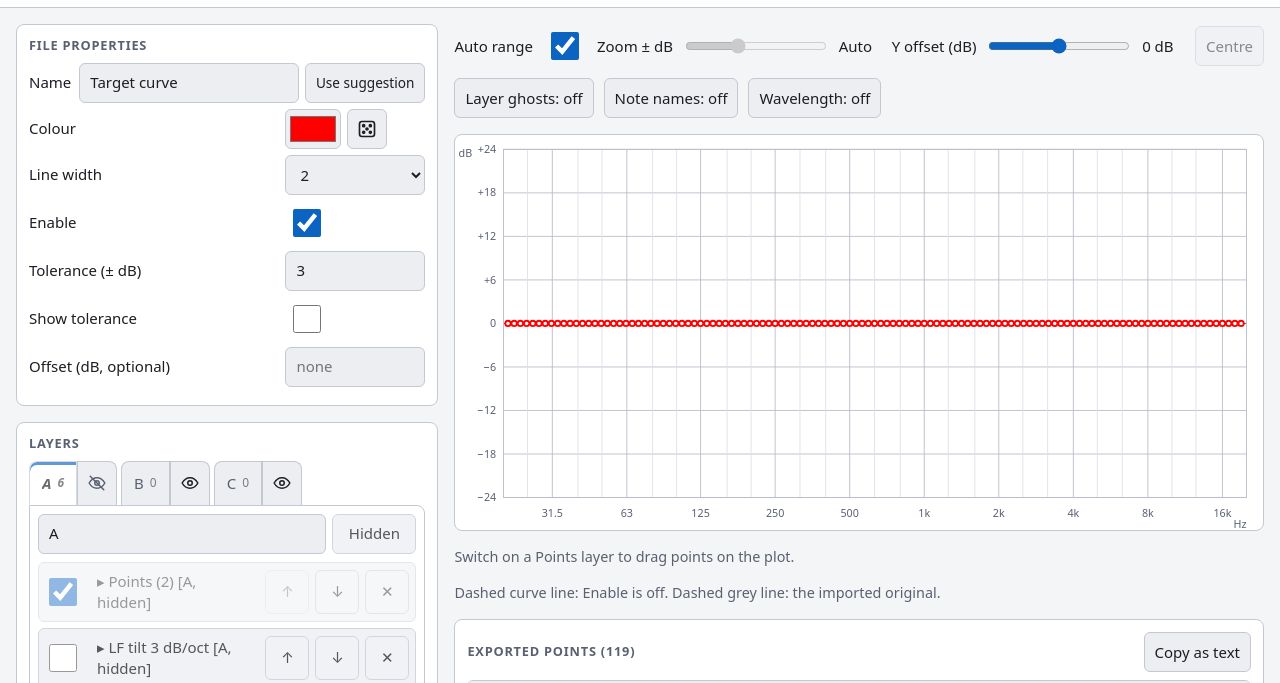
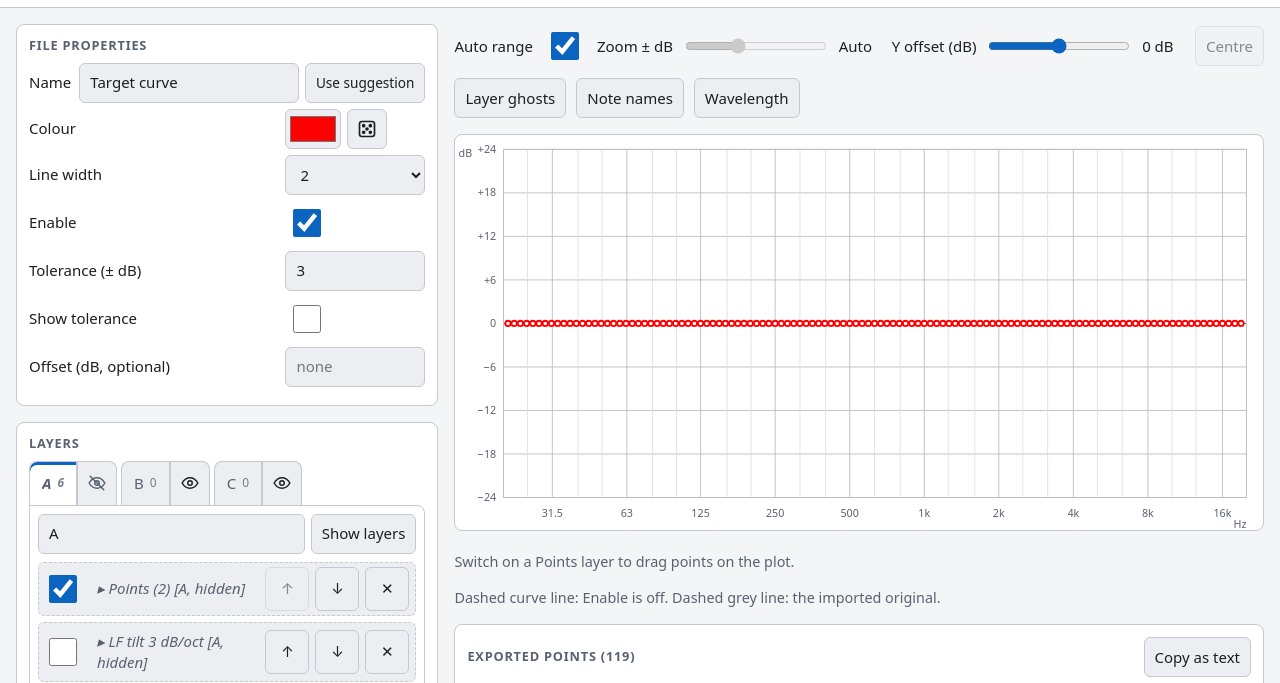
Before and after one commit to MrFreekie/target-curve-builder, a plain HTML site: page index.html in a window 1280 px wide. Both pictures are taken after a click on the button 98 px from the left and 535 px from the top of the page. Shown: the part 53-736 px from the top of the page. Drawn offline with Linux system fonts and the light colour scheme.

Commit message:
Accessibility and layout fixes from the GUI review
Plot is a group so its handles are reachable; layer tabs are plain buttons with
aria-current inside a group; plot scrolls sideways under 600px; one-column
layout below 1100px; hidden and off layers are dimmed without opacity;
on/off buttons keep a fixed name and use aria-pressed with a tick; the import
dialog focuses Cancel first.

Co-Authored-By: Claude Sonnet 5.5 <noreply@anthropic.com>

```diff
--- a/css/app.css
+++ b/css/app.css
@@ -60,13 +60,12 @@ button[aria-pressed="true"] { border-color: var(--accent); box-shadow: inset 0 0
 .tab { display: inline-flex; align-items: center; gap: 6px; min-height: 44px; padding: 6px 12px; max-width: 10em; border-radius: 8px 8px 0 0; border-bottom: none; background: var(--panel2); color: var(--muted); }
 .tab .tab-name { overflow: hidden; text-overflow: ellipsis; white-space: nowrap; }
 .tab .tab-count { font-size: 0.75rem; opacity: 0.8; }
-.tab[aria-selected="true"] { background: var(--panel); color: var(--text); font-weight: 600; box-shadow: inset 0 3px 0 var(--accent); }
-.tab.hiddengroup { font-style: italic; opacity: 0.65; }
+.tab[aria-current="true"] { background: var(--panel); color: var(--text); font-weight: 600; box-shadow: inset 0 3px 0 var(--accent); }
+.tab.hiddengroup { font-style: italic; color: var(--muted); }
 .tab-panel { border: 1px solid var(--border); border-radius: 0 8px 8px 8px; padding: 8px; background: var(--panel); }
 .group-head { display: grid; grid-template-columns: 1fr auto; gap: 6px; align-items: center; margin-bottom: 8px; }
 .group-head input[type="text"] { min-width: 0; }
 .group-head button { min-width: 84px; }
-.group-head button[aria-pressed="false"] { opacity: 0.75; }
 .group-head .note { grid-column: 1 / -1; }
 .layers .empty { color: var(--muted); padding: 10px 6px; list-style: none; }
 .add { margin-top: 8px; }
@@ -77,10 +76,11 @@ button[aria-pressed="true"] { border-color: var(--accent); box-shadow: inset 0 0
 fieldset { border: 0; margin: 0 0 8px; padding: 0; display: grid; grid-template-columns: 1fr 1fr; gap: 4px 8px; }
 fieldset label { display: flex; align-items: center; gap: 4px; min-height: 44px; }
 
-.layer.grouphidden { opacity: 0.45; }
+.layer.grouphidden { border-style: dashed; }
+.layer.grouphidden .title { font-style: italic; color: var(--muted); }
 .layers { list-style: none; margin: 0; padding: 0; display: flex; flex-direction: column; gap: 6px; }
 .layer { border: 1px solid var(--border); border-radius: 6px; background: var(--panel2); }
-.layer.off { opacity: 0.75; }
+.layer.off .title { color: var(--muted); }
 .layer-head { display: flex; align-items: center; gap: 6px; padding: 4px 6px; }
 .layer-head .title { flex: 1; min-width: 0; text-align: left; background: none; border: 0; }
 .layer-head button.icon, .pts-table button.icon { min-width: 44px; min-height: 44px; padding: 4px; }
@@ -119,9 +119,16 @@ thead th { position: sticky; top: 0; background: var(--panel2); }
 
 a.bmc { display: inline-flex; align-items: center; gap: 8px; min-height: 40px; padding: 4px 14px; font-size: 0.92rem; border-radius: 8px; background: #ffdd00; color: #000; border: 2px solid #000; font-weight: 700; text-decoration: none; }
 a.bmc:hover { filter: brightness(0.95); }
-@media (max-width: 860px) {
+@media (max-width: 1100px) {
   .layout { grid-template-columns: 1fr; }
 }
+/* On a phone the plot scrolls sideways instead of shrinking until its text is unreadable. */
+.plot-scroll { overflow-x: auto; }
+@media (max-width: 600px) {
+  .plot { min-width: 640px; }
+}
+/* A pressed on/off button shows a tick as well as the outline, so the state is not just a colour. */
+.toggle[aria-pressed="true"]::before { content: "\2713\00a0"; }
 
 .plot-tools { display: flex; align-items: center; gap: 10px; flex-wrap: wrap; }
 .plot-tools input[type="range"] { flex: 1; min-width: 140px; max-width: 320px; height: 40px; accent-color: var(--accent); }
--- a/index.html
+++ b/index.html
@@ -52,8 +52,8 @@
 
       <section aria-labelledby="h-layers">
         <h2 id="h-layers">Layers</h2>
-        <div id="layer-tabs" class="tabs" role="tablist" aria-label="Layer groups"></div>
-        <div id="tab-panel" class="tab-panel" role="tabpanel">
+        <div id="layer-tabs" class="tabs" role="group" aria-label="Layer groups"></div>
+        <div id="tab-panel" class="tab-panel" role="group">
           <div id="group-head" class="group-head"></div>
           <ul id="layers" class="layers"></ul>
           <div class="add">
@@ -66,7 +66,7 @@
 
       <section aria-labelledby="h-grid">
         <h2 id="h-grid">Output grid</h2>
-        <button type="button" id="btn-lines" aria-pressed="false" class="wide">Hide points (lines only)</button>
+        <button type="button" id="btn-lines" aria-pressed="true" class="wide toggle">Points on plot</button>
         <fieldset id="grid-modes">
           <legend class="sr-only">Output grid resolution</legend>
         </fieldset>
@@ -89,11 +89,11 @@
         <input id="yoff" type="range" min="-20" max="20" step="1" value="0" aria-describedby="yoff-val">
         <output id="yoff-val" for="yoff">0 dB</output>
         <button type="button" id="yoff-reset">Centre</button>
-        <button type="button" id="btn-ghosts" aria-pressed="false">Layer ghosts: off</button>
-        <button type="button" id="btn-notes" aria-pressed="false">Note names: off</button>
-        <button type="button" id="btn-wave" aria-pressed="false" title="Wavelength = 343 m/s divided by frequency">Wavelength: off</button>
+        <button type="button" id="btn-ghosts" class="toggle" aria-pressed="false">Layer ghosts</button>
+        <button type="button" id="btn-notes" class="toggle" aria-pressed="false">Note names</button>
+        <button type="button" id="btn-wave" class="toggle" aria-pressed="false" title="Wavelength = 343 m/s divided by frequency">Wavelength</button>
       </div>
-      <svg id="plot" class="plot" aria-describedby="points-table"><title>Target curve plot</title></svg>
+      <div class="plot-scroll"><svg id="plot" class="plot" aria-describedby="points-table"><title>Target curve plot</title></svg></div>
       <p class="note" id="handle-hint"></p>
       <p class="note">Dashed curve line: Enable is off. Dashed grey line: the imported original.</p>
       <section aria-labelledby="h-table">
@@ -124,7 +124,7 @@
     <div class="actions">
       <button type="button" id="imp-replace" class="primary">Replace the current curve</button>
       <button type="button" id="imp-add">Add as a layer</button>
-      <button type="button" id="imp-cancel">Cancel</button>
+      <button type="button" id="imp-cancel" autofocus>Cancel</button>
     </div>
     <p class="note"><strong>Replace</strong> opens the file as the curve, with its own name, colour and header. <strong>Add as a layer</strong> keeps your curve and adds the file's points as a new Points layer that sums with the other layers. Both can be undone.</p>
   </dialog>
--- a/js/app.js
+++ b/js/app.js
@@ -496,7 +496,7 @@ function startApp() {
       on.checked = l.on;
       const label = `${layerTitle(l)}, layer ${pos + 1} of ${mine.length}`;
       on.dataset.action = "on";
-      on.setAttribute("aria-label", `${label}: on`);
+      on.setAttribute("aria-label", label);
       on.addEventListener("change", () => { l.on = on.checked; li.classList.toggle("off", !l.on); stripe(li, l, i); update(); });
       const title = document.createElement("button");
       title.type = "button";
@@ -585,8 +585,6 @@ function startApp() {
         b.type = "button";
         b.id = `tab-${n}`;
         b.className = "tab";
-        b.setAttribute("role", "tab");
-        b.setAttribute("aria-controls", "tab-panel");
         b.append(Object.assign(document.createElement("span"), { className: "tab-name" }), Object.assign(document.createElement("span"), { className: "tab-count" }));
         b.addEventListener("click", () => selectTab(n));
         b.addEventListener("keydown", (ev) => {
@@ -623,9 +621,9 @@ function startApp() {
       const eye = $(`eye-${n}`);
       eye.replaceChildren(eyeIcon(!hidden));
       eye.setAttribute("aria-pressed", String(!hidden));
-      eye.setAttribute("aria-label", `${tabName(n)}: ${hidden ? "hidden. Press to show its layers" : "shown. Press to hide its layers"}`);
+      eye.setAttribute("aria-label", `Show layers in ${tabName(n)}`);
       eye.title = hidden ? "Show this group" : "Hide this group";
-      b.setAttribute("aria-selected", String(n === activeTab));
+      if (n === activeTab) b.setAttribute("aria-current", "true"); else b.removeAttribute("aria-current");
       b.tabIndex = n === activeTab ? 0 : -1;
       b.setAttribute("aria-label", `${tabName(n)}, ${count} layer${count === 1 ? "" : "s"}${hidden ? ", hidden" : ""}`);
     }
@@ -633,7 +631,7 @@ function startApp() {
     $("btn-add").setAttribute("aria-label", `Add layer to ${tabName(activeTab)}`);
   }
 
-  /** The group's name box and Shown/Hidden button, at the top of its tab. */
+  /** The group's name box and Show layers toggle, at the top of its tab. */
   function renderGroupHead() {
     const host = $("group-head");
     host.replaceChildren();
@@ -654,8 +652,8 @@ function startApp() {
     const btn = document.createElement("button");
     btn.type = "button";
     btn.setAttribute("aria-pressed", String(g.on !== false));
-    btn.textContent = g.on !== false ? "Shown" : "Hidden";
-    btn.setAttribute("aria-label", `${g.name}: ${g.on !== false ? "shown. Press to hide" : "hidden. Press to show"}`);
+    btn.textContent = "Show layers";
+    btn.className = "toggle";
     btn.addEventListener("click", () => {
       g.on = g.on === false;
       renderGroupHead();
@@ -773,7 +771,6 @@ function startApp() {
   }
   const applyGhostsUi = () => {
     $("btn-ghosts").setAttribute("aria-pressed", String(ghostsOn));
-    $("btn-ghosts").textContent = `Layer ghosts: ${ghostsOn ? "on" : "off"}`;
   };
   $("btn-ghosts").addEventListener("click", () => {
     ghostsOn = !ghostsOn;
@@ -796,9 +793,7 @@ function startApp() {
   } catch { /* storage unavailable */ }
   const applyPitchUi = () => {
     $("btn-notes").setAttribute("aria-pressed", String(notesOn));
-    $("btn-notes").textContent = `Note names: ${notesOn ? "on" : "off"}`;
     $("btn-wave").setAttribute("aria-pressed", String(waveOn));
-    $("btn-wave").textContent = `Wavelength: ${waveOn ? "on" : "off"}`;
   };
   for (const [id, key, flip] of [["btn-notes", "tcb-notes", () => { notesOn = !notesOn; return notesOn; }], ["btn-wave", "tcb-wave", () => { waveOn = !waveOn; return waveOn; }]]) {
     $(id).addEventListener("click", () => {
@@ -814,8 +809,7 @@ function startApp() {
   let linesOnly = false;
   try { linesOnly = localStorage.getItem("tcb-lines") === "1"; } catch { /* storage unavailable */ }
   const applyLinesUi = () => {
-    $("btn-lines").setAttribute("aria-pressed", String(linesOnly));
-    $("btn-lines").textContent = linesOnly ? "Show points" : "Hide points (lines only)";
+    $("btn-lines").setAttribute("aria-pressed", String(!linesOnly)); // pressed means the points are shown
   };
   $("btn-lines").addEventListener("click", () => {
     linesOnly = !linesOnly;
--- a/js/plot.js
+++ b/js/plot.js
@@ -51,7 +51,9 @@ export function formatDb(g) {
  */
 export function createPlot(svg, callbacks = {}) {
   svg.setAttribute("viewBox", `0 0 ${W} ${H}`);
-  svg.setAttribute("role", "img");
+  // a group, not an image: the point handles inside are sliders and must stay reachable by screen readers
+  svg.setAttribute("role", "group");
+  svg.setAttribute("aria-label", "Target curve plot");
   svg.setAttribute("preserveAspectRatio", "xMidYMid meet");
   const clipId = "plot-clip";
   let model = null;
```
Also changed, not shown: 1 other file.
